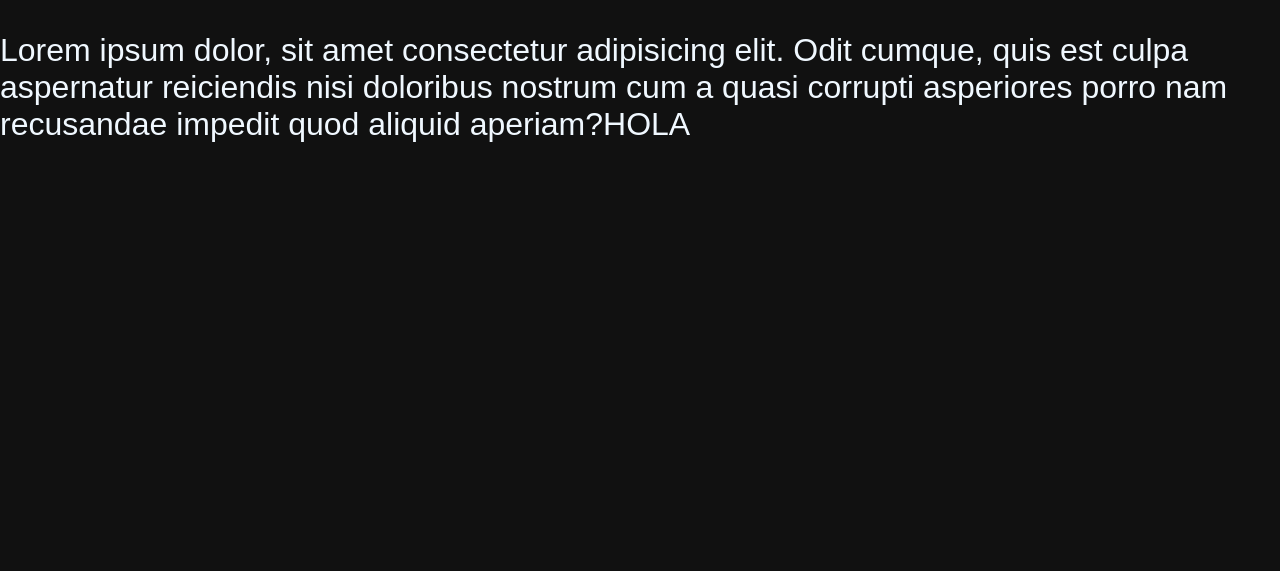
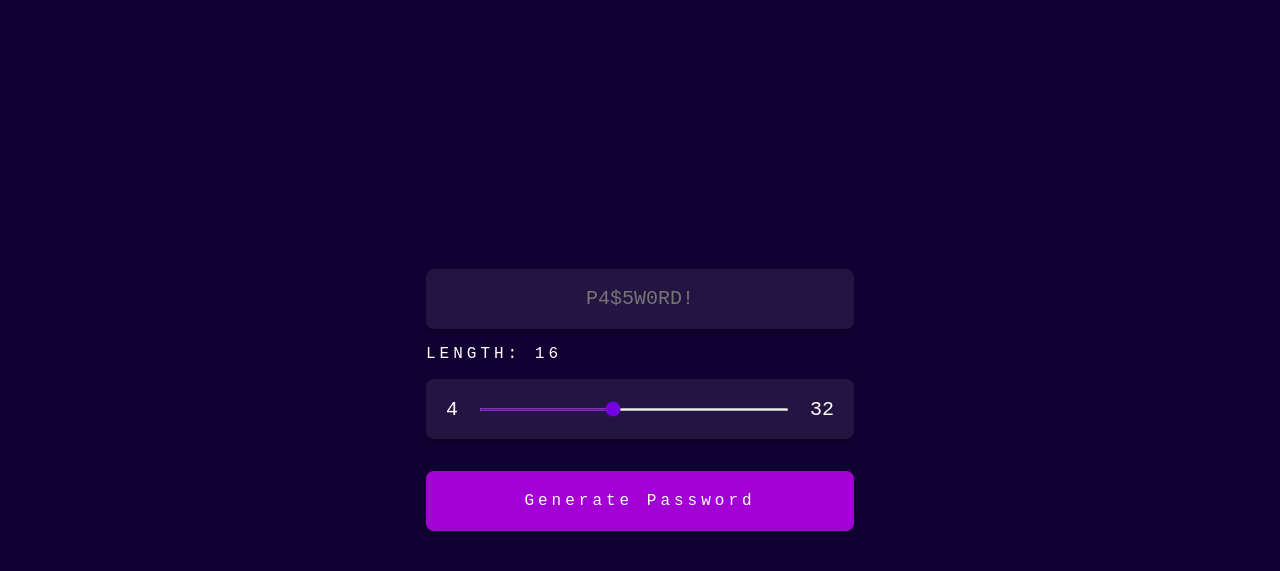
Before and after one commit to DorianTrazos/password-generator-simple-vanilla, a website built with Vite: page src/index.html in a window 1280 px wide. Built offline with nearby package versions, Linux system fonts and the light colour scheme; some packages are replaced by stand-ins of ours.

Commit message:
password generator simple

```diff
--- a/src/index.html
+++ b/src/index.html
@@ -9,12 +9,18 @@
     <title>Vite Template</title>
   </head>
   <body>
-    <p class="text">
-      Lorem ipsum dolor, sit amet consectetur adipisicing elit. Odit cumque, quis est culpa aspernatur reiciendis nisi
-      doloribus nostrum cum a quasi corrupti asperiores porro nam recusandae impedit quod aliquid aperiam?<span
-        >HOLA</span
-      >
-    </p>
+    <div class="password-generator">
+      <input type="text" class="password" id="password" placeholder="P4$5W0RD!" readonly />
+      <div>
+        <label for="range" class="range-label">LENGTH: <span id="length-text">16</span></label>
+      </div>
+      <div class="range-container">
+        <span>4</span>
+        <input id="range" type="range" class="range-input" min="4" max="32" step="1" value="16" />
+        <span>32</span>
+      </div>
+      <button id="generate-password" class="button">Generate Password</button>
+    </div>
     <script type="module" src="./js/index.js"></script>
   </body>
 </html>
--- a/src/js/index.js
+++ b/src/js/index.js
@@ -1,2 +1,31 @@
 // El styles lo importamos aquí, ya se carga después al compilar todo
 import '../scss/styles.scss';
+
+const passwordElement = document.getElementById('password');
+const lengthTextElement = document.getElementById('length-text');
+const rangeElement = document.getElementById('range');
+const buttonGenerateElement = document.getElementById('generate-password');
+
+const allowedCharacters = 'ABCDEFGHIJKLMNOPQRSTUVWXYZabcdefghijklmnopqrstuvwxyz01234567890!@#$%^&*()_+-={}[]:;<>,.?/';
+
+let passwordLength = rangeElement.value;
+let finalPassword = '';
+
+const changeLengthText = event => {
+  passwordLength = event.target.value;
+  lengthTextElement.textContent = passwordLength;
+};
+
+const generatePassword = () => {
+  finalPassword = '';
+  for (let i = 0; i < passwordLength; i++) {
+    const randomPosition = Math.floor(Math.random() * allowedCharacters.length);
+    const randomCharacter = allowedCharacters.charAt(randomPosition);
+    finalPassword += randomCharacter;
+  }
+
+  passwordElement.value = finalPassword;
+};
+
+rangeElement.addEventListener('input', changeLengthText);
+buttonGenerateElement.addEventListener('click', generatePassword);
--- a/src/scss/blocks/body.scss
+++ b/src/scss/blocks/body.scss
@@ -1,9 +1,105 @@
-html {
-  scroll-behavior: smooth;
+* {
+  box-sizing: border-box;
+}
+
+:root {
+  --body-bg-color: #110032;
+  --primary-color: #241442;
+  --primary-shadow: rgb(0 0 0 / 0.25);
+  --secondary-color: #7400e4;
+  --accent-color: #7400e4;
+  --cta-color: #a200d4;
+  --cta-color-hover: #8502ad;
+  --text-color: #fff;
 }
 
 body {
-  background-color: #111;
-  font-family: sans-serif;
-  color: aliceblue;
+  display: flex;
+  align-items: center;
+  justify-content: center;
+  margin: 0;
+  min-height: 100vh;
+  color: var(--text-color);
+  background-color: var(--body-bg-color);
+  font-family: 'DM Mono', monospace;
 }
+
+.password-generator {
+  padding: 2.25rem;
+  width: 95%;
+  max-width: 500px;
+  margin-left: auto;
+  margin-right: auto;
+}
+
+@media screen and (min-width: 768px) {
+  .password-generator {
+    width: 75%;
+  }
+}
+
+.password {
+  height: 60px;
+  width: 100%;
+  margin-bottom: 1rem;
+  border: none;
+  outline: none;
+  border-radius: 0.5rem;
+  color: inherit;
+  background-color: var(--primary-color);
+  box-shadow: 0 4px 4px var(--primary-shadow);
+  text-align: center;
+  font-size: 0.9rem;
+  font-family: inherit;
+}
+
+@media screen and (min-width: 768px) {
+  .password {
+    font-size: 1.25rem;
+  }
+}
+
+.range-container {
+  display: flex;
+  align-items: center;
+  justify-content: space-between;
+  height: 60px;
+  width: 100%;
+  padding: 1.25rem;
+  background-color: var(--primary-color);
+  box-shadow: 0 4px 4px var(--primary-shadow);
+  border-radius: 0.5rem;
+  font-size: 1.25rem;
+  margin-bottom: 2rem;
+}
+
+.range-label {
+  display: block;
+  letter-spacing: 4px;
+  margin-bottom: 1rem;
+}
+
+.range-input {
+  height: 3px;
+  width: 80%;
+  accent-color: var(--accent-color);
+}
+
+.button {
+  height: 60px;
+  width: 100%;
+  border: none;
+  color: inherit;
+  background-color: var(--cta-color);
+  box-shadow: 0 4px 4px var(--primary-shadow);
+  border-radius: 0.5rem;
+  font-size: 1rem;
+  letter-spacing: 4px;
+  cursor: pointer;
+  transition: transform 0.2s, background-color 0.2s;
+}
+
+.button:hover {
+  transform: scale(0.95);
+  background-color: var(--cta-color-hover);
+}
```
